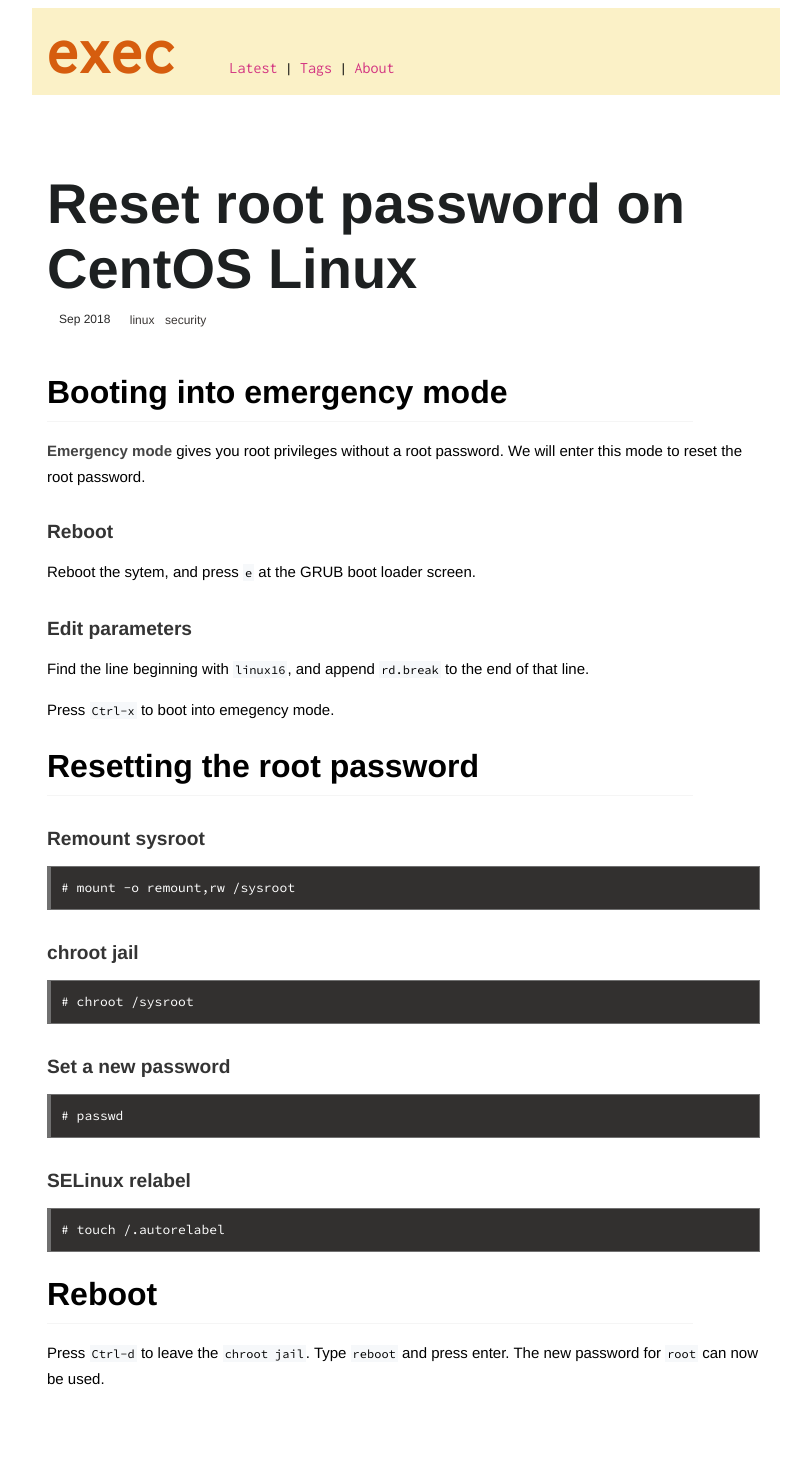
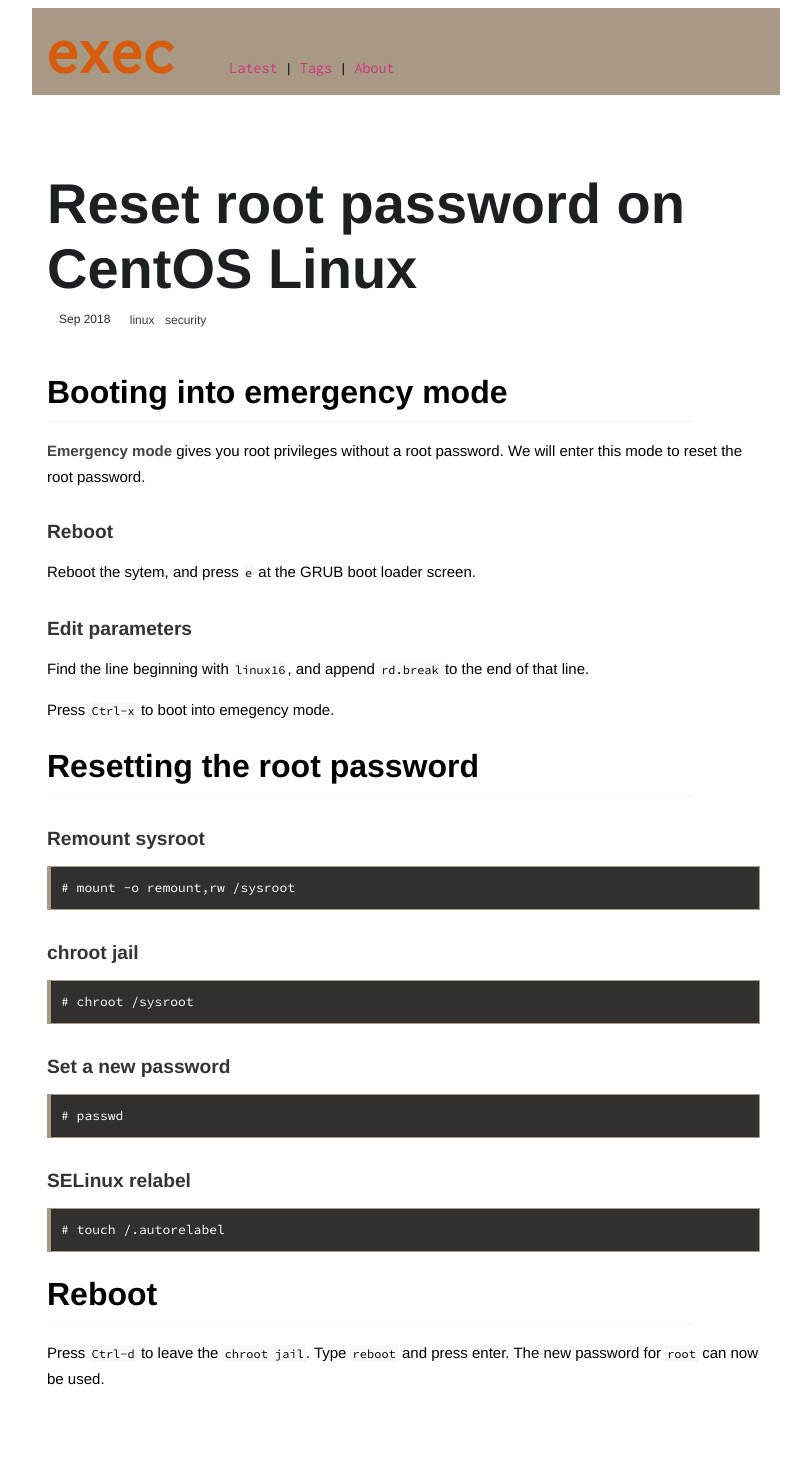
Before and after one commit to execas/execas.github.io, a Jekyll site: the page built from _posts/2018-09-03-reset-root-password-on-centos-linux.md, in a window 1280 px wide. Shown: the whole page, without its empty margins (234-1045 px from the left). Built offline with Jekyll 4.4.1, drawn with Linux system fonts in a browser that asks for light colours.

Commit message:
Update execas.css

```diff
--- a/css/execas.css
+++ b/css/execas.css
@@ -40,8 +40,8 @@
      padding-left: 10px;
      padding-bottom: 12px;
      padding-top: 12px;
-     border:1px solid #707070;
-     border-left:4px solid #707070;
+     border:1px solid #a89984;
+     border-left:4px solid #a89984;
      white-space: pre;
      color:#000000;
      overflow: auto;
@@ -118,7 +118,7 @@
 .header {
      font-family: 'Inconsolata', monospace;
      margin-top:0;
-     background-color:#fbf1c7;
+     background-color:#a89984;
      color: #000000;
      margin:0 auto;
      max-width: 720px;
```
